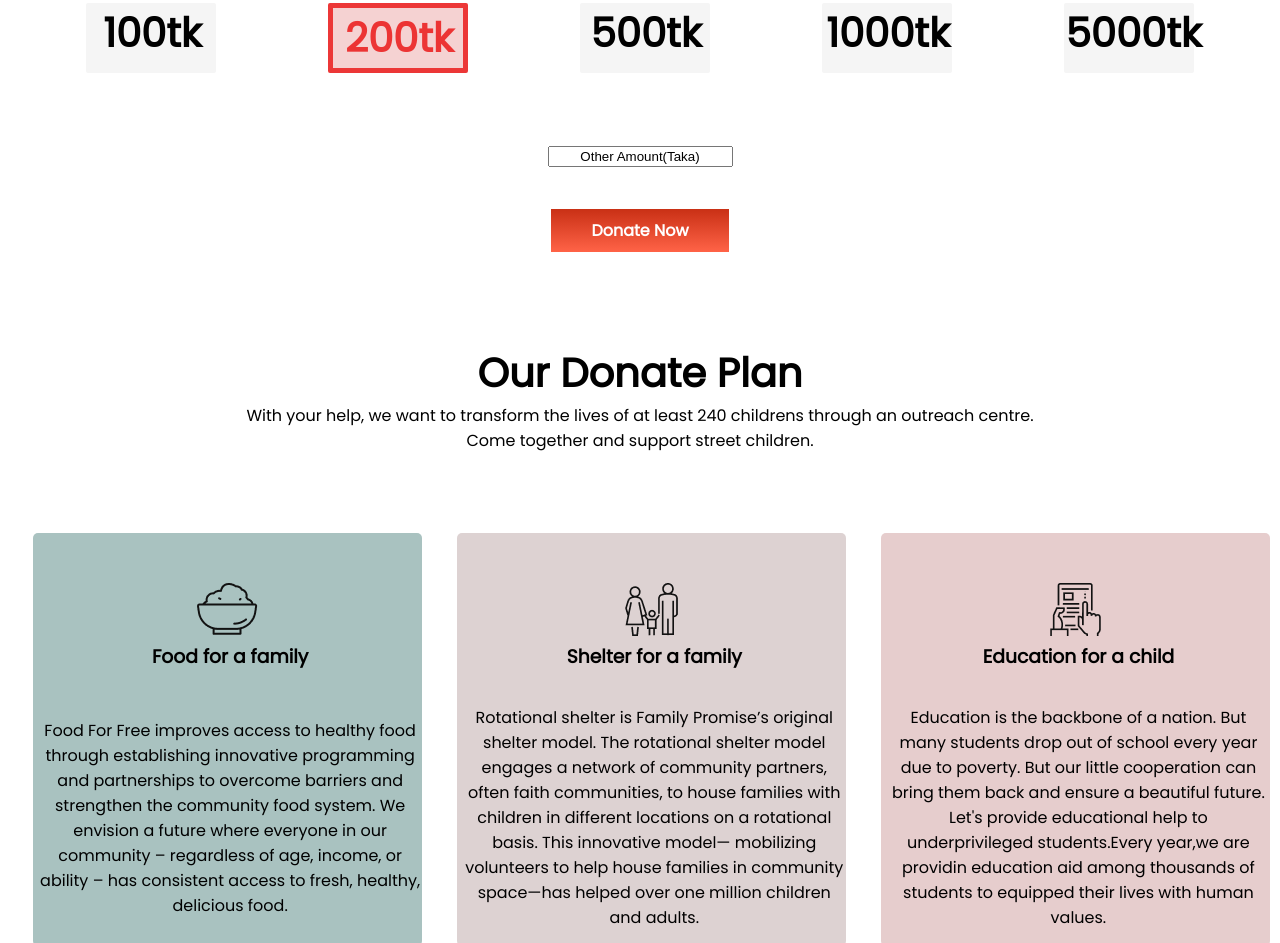
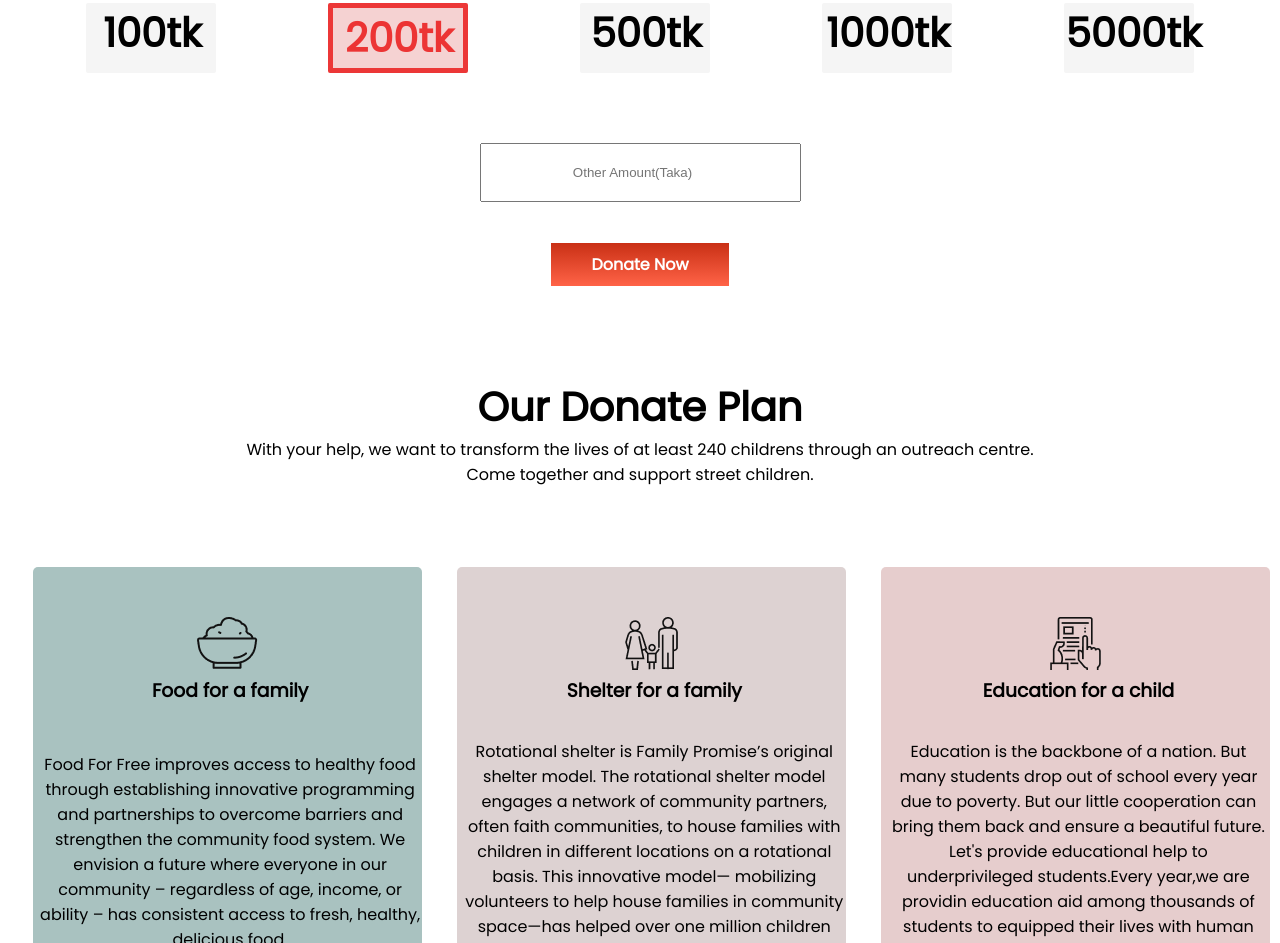
Before and after one commit to nayeem-haque/assignment-1, a plain HTML site: page index.html in a window 1280 px wide. Shown: the part 1047-1990 px from the top of the page. Drawn offline with Linux system fonts and the light colour scheme.

Commit message:
third commit

```diff
--- a/index.html
+++ b/index.html
@@ -56,7 +56,7 @@
         </div>
     </section>
     <section class="amount">
-        <input class="taka" type="text" value="Other Amount(Taka)">
+        <input class="taka" type="number" placeholder="Other Amount(Taka)">
         <div class="button"><a class="link-button" href="">Donate Now</a></div>
     </section>
     <section class="our-donate">
--- a/style.css
+++ b/style.css
@@ -96,6 +96,7 @@ h2 {
 
 .taka {
     text-align: center;
+    padding: 20px 70px 20px 70px;
 }
 
 .our-donate {
```
